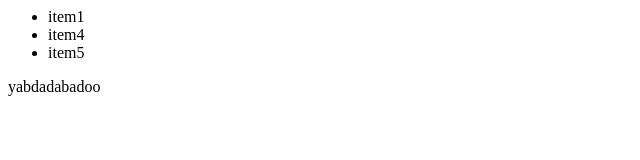
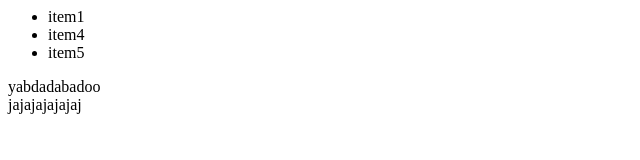
Before and after one commit to fasdzx/NewGitTest, a plain HTML site: page index.html in a window 1280 px wide. Shown: the whole page, without its empty margins (0-640 px from the left). Drawn offline with Linux system fonts and the light colour scheme.

Commit message:
Update index.html

```diff
--- a/index.html
+++ b/index.html
@@ -11,5 +11,7 @@
 		<module-two>
 			<div>yabdadabadoo</div>
 		</module-two>
+
+		jajajajajajaj
 	</body>
 </html>
```
